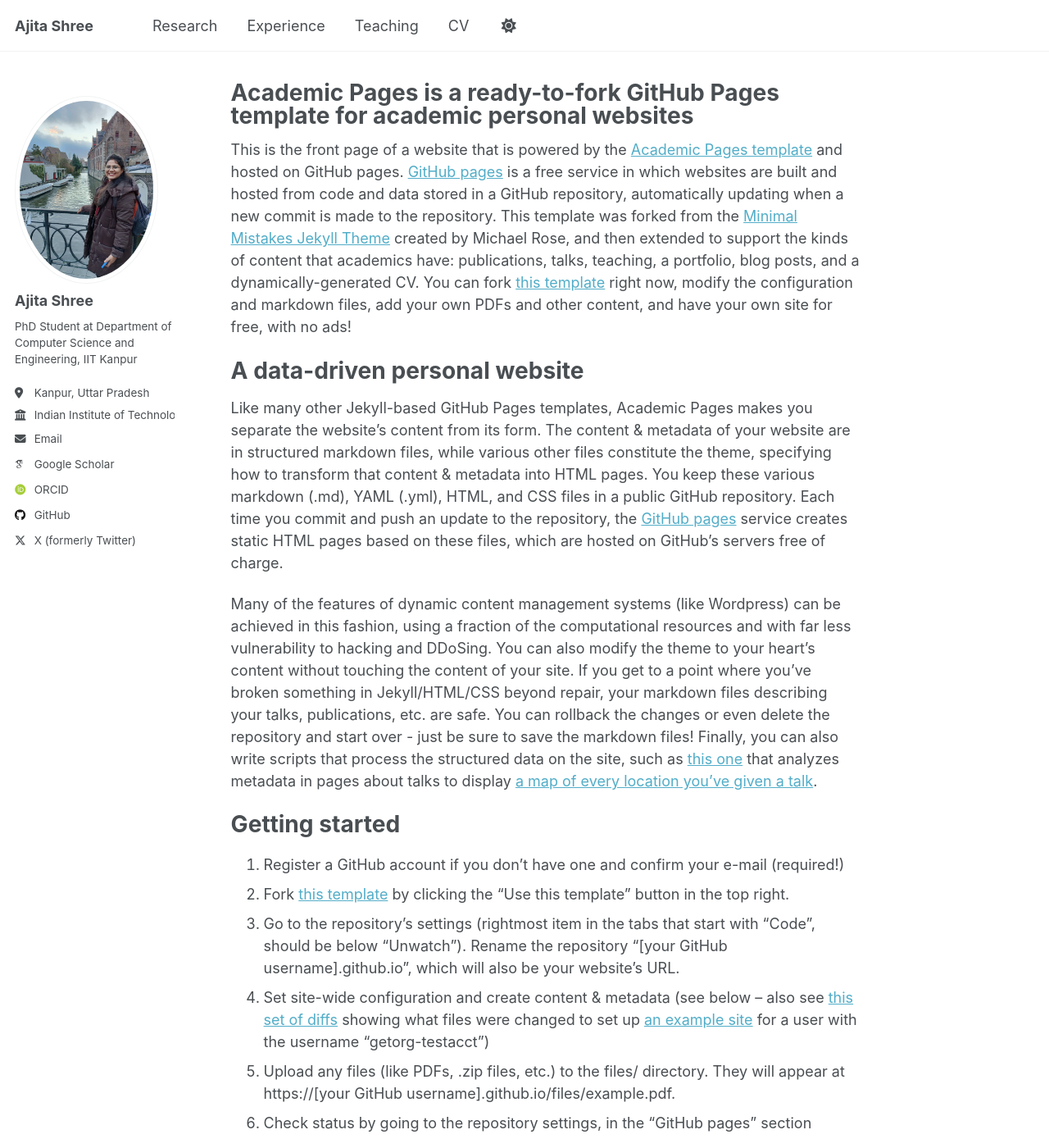
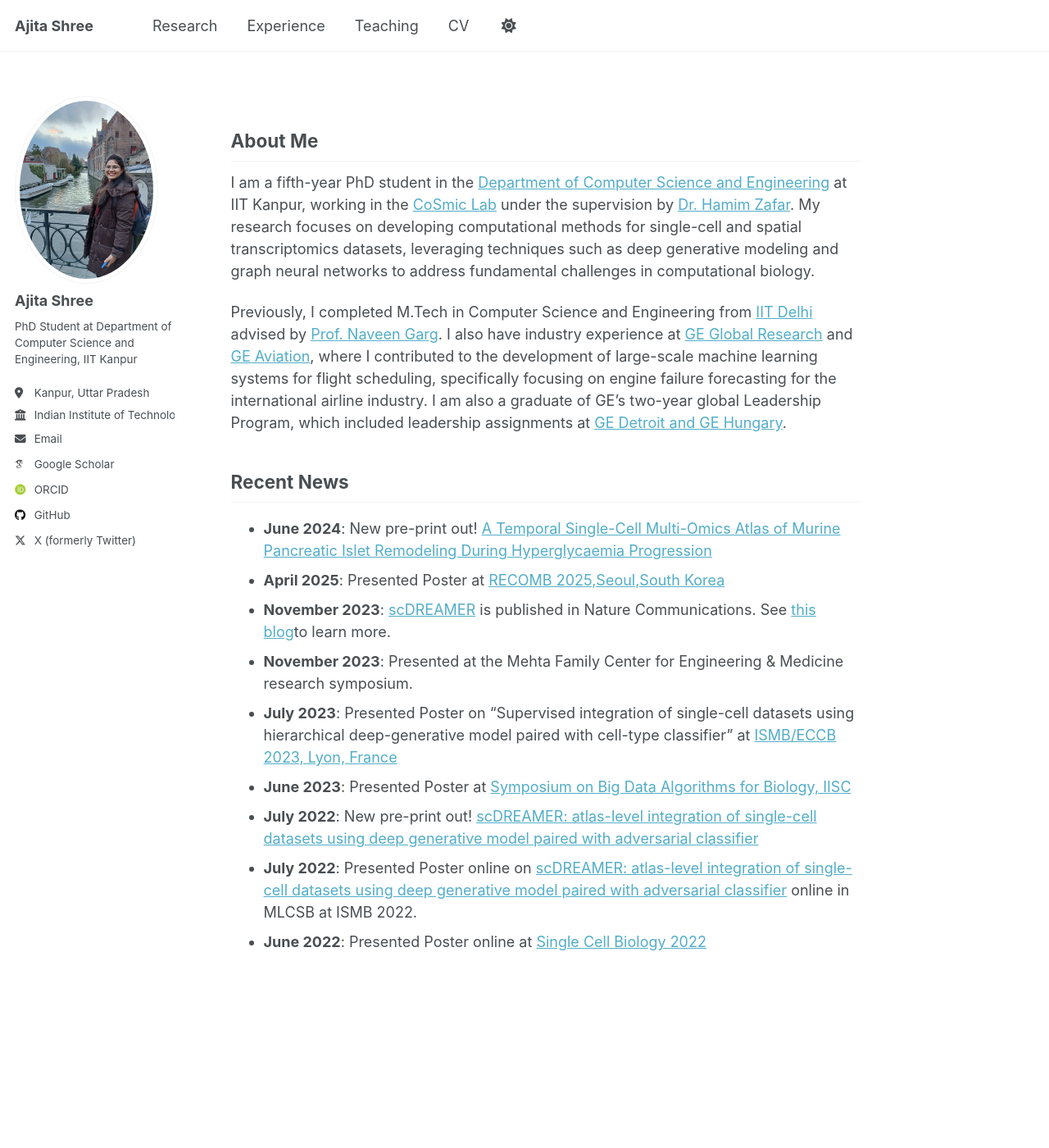
Before and after one commit to ajitashree/ajitashree.github.io, a Jekyll site: the page built from _pages/about.md, in a window 1280 px wide and 1400 px high. Shown: the whole window at 82% size. Built offline with Jekyll 4.4.1, drawn with Linux system fonts in a browser that asks for light colours; some web fonts are replaced; some of the changed text lies outside the part shown.

Commit message:
About me

```diff
--- a/_pages/about.md
+++ b/_pages/about.md
@@ -1,49 +1,25 @@
 ---
 permalink: /
-title: "Academic Pages is a ready-to-fork GitHub Pages template for academic personal websites"
+title: ""
 author_profile: true
 redirect_from:
   - /about/
   - /about.html
 ---
+## About Me
 
-This is the front page of a website that is powered by the [Academic Pages template](https://github.com/academicpages/academicpages.github.io) and hosted on GitHub pages. [GitHub pages](https://pages.github.com) is a free service in which websites are built and hosted from code and data stored in a GitHub repository, automatically updating when a new commit is made to the repository. This template was forked from the [Minimal Mistakes Jekyll Theme](https://mmistakes.github.io/minimal-mistakes/) created by Michael Rose, and then extended to support the kinds of content that academics have: publications, talks, teaching, a portfolio, blog posts, and a dynamically-generated CV. You can fork [this template](https://github.com/academicpages/academicpages.github.io) right now, modify the configuration and markdown files, add your own PDFs and other content, and have your own site for free, with no ads!
+I am a fifth-year PhD student in the [Department of Computer Science and Engineering](https://www.cse.iitk.ac.in/) at IIT Kanpur, working in the [CoSmic Lab](https://zafar-lab.github.io/CoSmic-lab/) under the supervision by [Dr. Hamim Zafar](https://hamimzafar.wixsite.com/home). My research focuses on developing computational methods for single-cell and spatial transcriptomics datasets, leveraging techniques such as deep generative modeling and graph neural networks to address fundamental challenges in computational biology.
 
-A data-driven personal website
-======
-Like many other Jekyll-based GitHub Pages templates, Academic Pages makes you separate the website's content from its form. The content & metadata of your website are in structured markdown files, while various other files constitute the theme, specifying how to transform that content & metadata into HTML pages. You keep these various markdown (.md), YAML (.yml), HTML, and CSS files in a public GitHub repository. Each time you commit and push an update to the repository, the [GitHub pages](https://pages.github.com/) service creates static HTML pages based on these files, which are hosted on GitHub's servers free of charge.
+Previously, I completed M.Tech in Computer Science and Engineering from [IIT Delhi](https://homecse.iitd.ac.in/) advised by [Prof. Naveen Garg](https://www.cse.iitd.ac.in/~naveen/). I also have industry experience at [GE Global Research](https://www.ge.com/news/reports/tag/global%20research%20center) and [GE Aviation](https://www.geaerospace.com/), where I contributed to the development of large-scale machine learning systems for flight scheduling, specifically focusing on engine failure forecasting for the international airline industry. I am also a graduate of GE’s two-year global Leadership Program, which included leadership assignments at [GE Detroit and GE Hungary](https://careers.geaerospace.com/global/en/digital-technology-leadership-program).
 
-Many of the features of dynamic content management systems (like Wordpress) can be achieved in this fashion, using a fraction of the computational resources and with far less vulnerability to hacking and DDoSing. You can also modify the theme to your heart's content without touching the content of your site. If you get to a point where you've broken something in Jekyll/HTML/CSS beyond repair, your markdown files describing your talks, publications, etc. are safe. You can rollback the changes or even delete the repository and start over - just be sure to save the markdown files! Finally, you can also write scripts that process the structured data on the site, such as [this one](https://github.com/academicpages/academicpages.github.io/blob/master/talkmap.ipynb) that analyzes metadata in pages about talks to display [a map of every location you've given a talk](https://academicpages.github.io/talkmap.html).
+## Recent News
 
-Getting started
-======
-1. Register a GitHub account if you don't have one and confirm your e-mail (required!)
-1. Fork [this template](https://github.com/academicpages/academicpages.github.io) by clicking the "Use this template" button in the top right.
-1. Go to the repository's settings (rightmost item in the tabs that start with "Code", should be below "Unwatch"). Rename the repository "[your GitHub username].github.io", which will also be your website's URL.
-1. Set site-wide configuration and create content & metadata (see below -- also see [this set of diffs](http://archive.is/3TPas) showing what files were changed to set up [an example site](https://getorg-testacct.github.io) for a user with the username "getorg-testacct")
-1. Upload any files (like PDFs, .zip files, etc.) to the files/ directory. They will appear at https://[your GitHub username].github.io/files/example.pdf.
-1. Check status by going to the repository settings, in the "GitHub pages" section
-
-Site-wide configuration
-------
-The main configuration file for the site is in the base directory in [_config.yml](https://github.com/academicpages/academicpages.github.io/blob/master/_config.yml), which defines the content in the sidebars and other site-wide features. You will need to replace the default variables with ones about yourself and your site's github repository. The configuration file for the top menu is in [_data/navigation.yml](https://github.com/academicpages/academicpages.github.io/blob/master/_data/navigation.yml). For example, if you don't have a portfolio or blog posts, you can remove those items from that navigation.yml file to remove them from the header.
-
-Create content & metadata
-------
-For site content, there is one markdown file for each type of content, which are stored in directories like _publications, _talks, _posts, _teaching, or _pages. For example, each talk is a markdown file in the [_talks directory](https://github.com/academicpages/academicpages.github.io/tree/master/_talks). At the top of each markdown file is structured data in YAML about the talk, which the theme will parse to do lots of cool stuff. The same structured data about a talk is used to generate the list of talks on the [Talks page](https://academicpages.github.io/talks), each [individual page](https://academicpages.github.io/talks/2012-03-01-talk-1) for specific talks, the talks section for the [CV page](https://academicpages.github.io/cv), and the [map of places you've given a talk](https://academicpages.github.io/talkmap.html) (if you run this [python file](https://github.com/academicpages/academicpages.github.io/blob/master/talkmap.py) or [Jupyter notebook](https://github.com/academicpages/academicpages.github.io/blob/master/talkmap.ipynb), which creates the HTML for the map based on the contents of the _talks directory).
-
-**Markdown generator**
-
-The repository includes [a set of Jupyter notebooks](https://github.com/academicpages/academicpages.github.io/tree/master/markdown_generator
-) that converts a CSV containing structured data about talks or presentations into individual markdown files that will be properly formatted for the Academic Pages template. The sample CSVs in that directory are the ones I used to create my own personal website at stuartgeiger.com. My usual workflow is that I keep a spreadsheet of my publications and talks, then run the code in these notebooks to generate the markdown files, then commit and push them to the GitHub repository.
-
-How to edit your site's GitHub repository
-------
-Many people use a git client to create files on their local computer and then push them to GitHub's servers. If you are not familiar with git, you can directly edit these configuration and markdown files directly in the github.com interface. Navigate to a file (like [this one](https://github.com/academicpages/academicpages.github.io/blob/master/_talks/2012-03-01-talk-1.md) and click the pencil icon in the top right of the content preview (to the right of the "Raw | Blame | History" buttons). You can delete a file by clicking the trashcan icon to the right of the pencil icon. You can also create new files or upload files by navigating to a directory and clicking the "Create new file" or "Upload files" buttons.
-
-Example: editing a markdown file for a talk
-![Editing a markdown file for a talk](/images/editing-talk.png)
-
-For more info
-------
-More info about configuring Academic Pages can be found in [the guide](https://academicpages.github.io/markdown/), the [growing wiki](https://github.com/academicpages/academicpages.github.io/wiki), and you can always [ask a question on GitHub](https://github.com/academicpages/academicpages.github.io/discussions). The [guides for the Minimal Mistakes theme](https://mmistakes.github.io/minimal-mistakes/docs/configuration/) (which this theme was forked from) might also be helpful.
+* **June 2024**: New pre-print out! [A Temporal Single-Cell Multi-Omics Atlas of Murine Pancreatic Islet Remodeling During Hyperglycaemia Progression](https://www.biorxiv.org/content/10.1101/2025.05.29.656754v1)
+* **April 2025**: Presented Poster at [RECOMB 2025,Seoul,South Korea](https://recomb.org/recomb2025/)
+* **November 2023**: [scDREAMER](https://www.nature.com/articles/s41467-023-43590-8) is published in Nature Communications. See [this blog](https://communities.springernature.com/posts/integrating-single-cell-atlases-with-scdreamer)to learn more.
+* **November 2023**: Presented at the Mehta Family Center for Engineering & Medicine research symposium.
+* **July 2023**: Presented Poster on "Supervised integration of single-cell datasets using hierarchical deep-generative model paired with cell-type classifier" at [ISMB/ECCB 2023, Lyon, France](https://www.iscb.org/ismbeccb2023-programme/posters)
+* **June 2023**: Presented Poster at [Symposium on Big Data Algorithms for Biology, IISC](https://www.bdbio.in/)
+* **July 2022**: New pre-print out! [scDREAMER: atlas-level integration of single-cell datasets using deep generative model paired with adversarial classifier](https://www.biorxiv.org/content/10.1101/2022.07.12.499846v1)
+* **July 2022**: Presented Poster online on [scDREAMER: atlas-level integration of single-cell datasets using deep generative model paired with adversarial classifier](https://www.iscb.org/ismb2022-program/posters) online in MLCSB at ISMB 2022.
+* **June 2022**: Presented Poster online at [Single Cell Biology 2022](https://coursesandconferences.wellcomeconnectingscience.org/event/single-cell-biology-20220606/)
```
Also changed, not shown: files/bibtex1.bib (deleted, +0 -10 lines), 8 other files.
